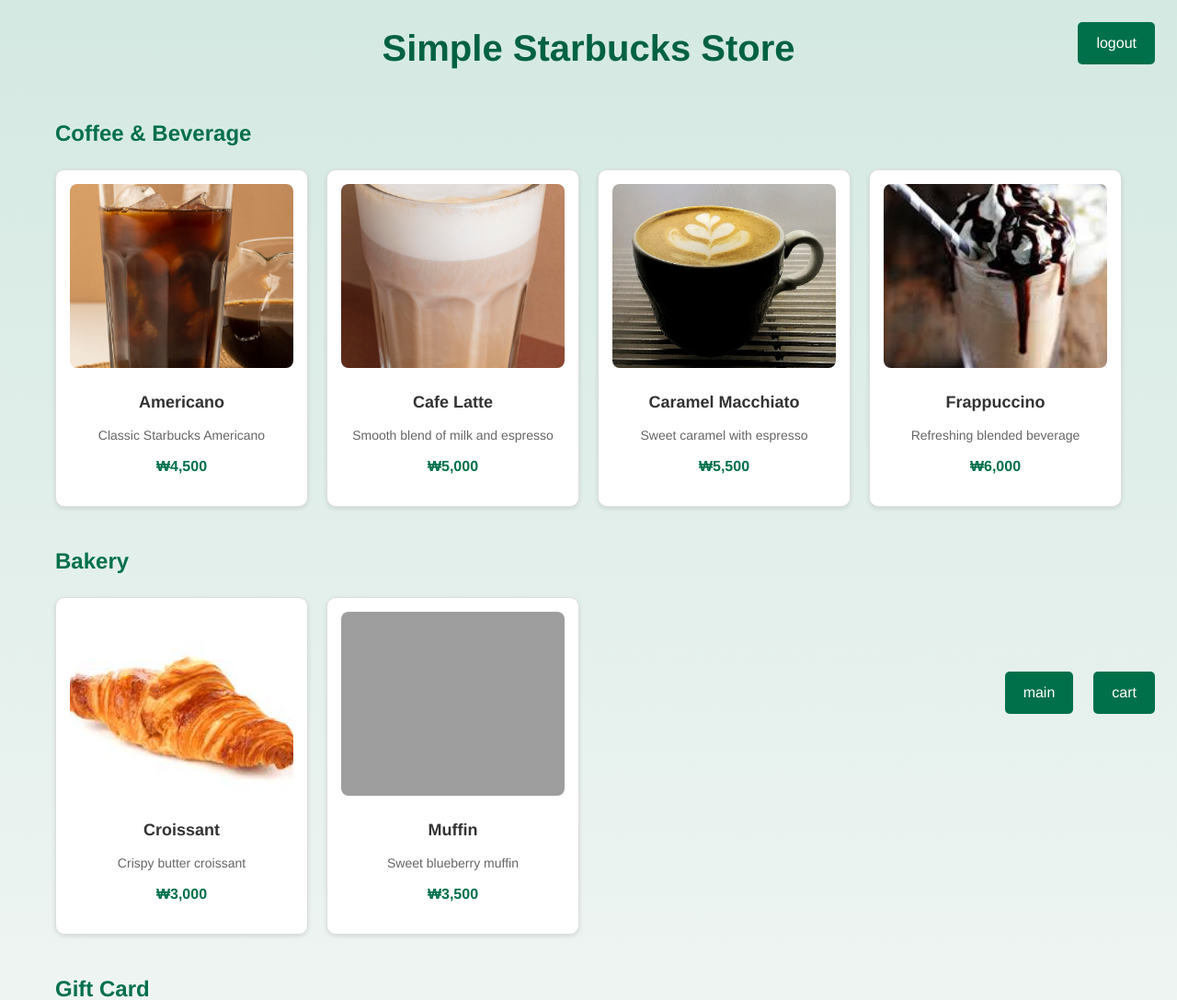
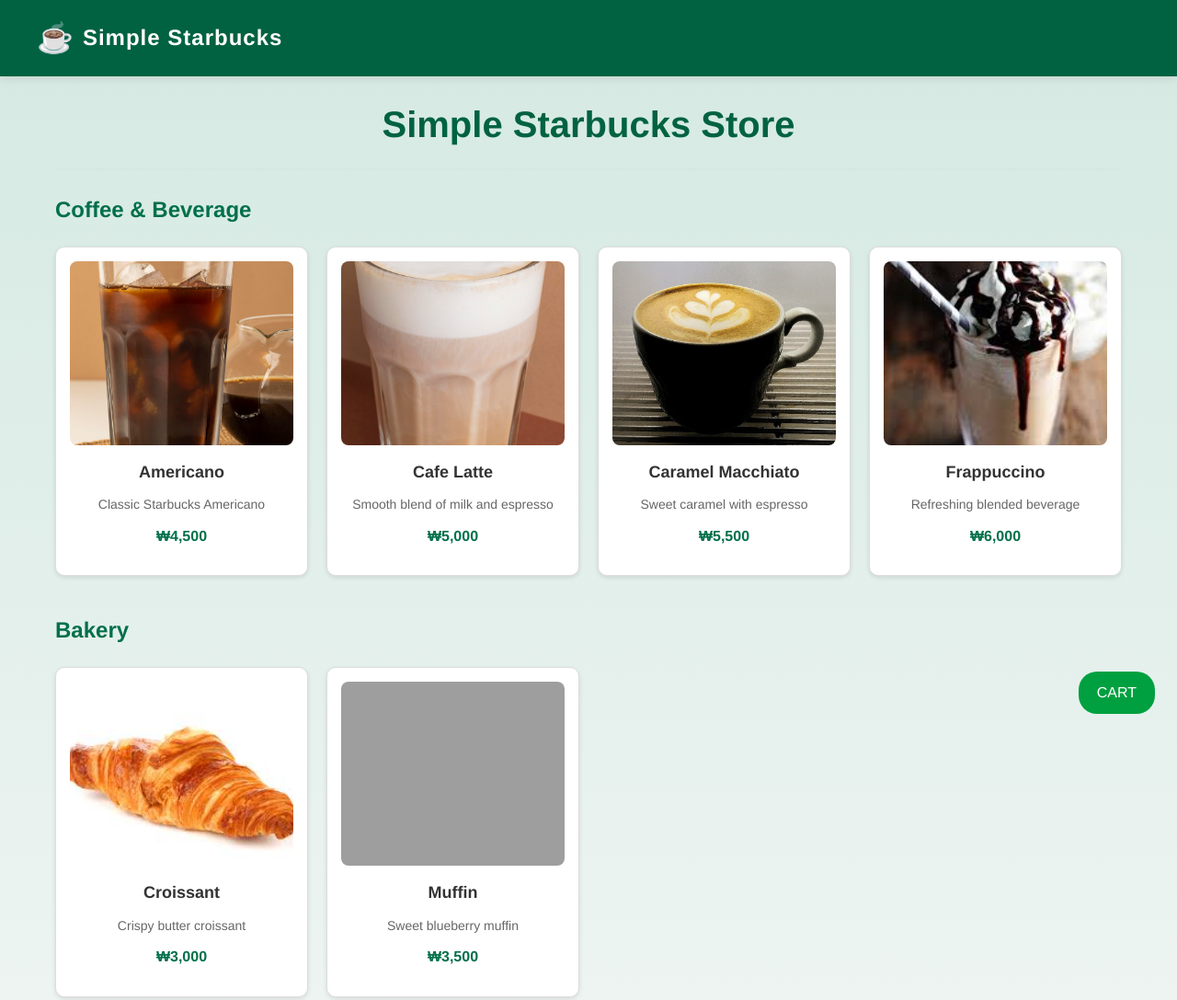
Before and after one commit to JinhyukKo/Simple_Starbucks_v2.0, a PHP site: page /commerce/store.php in a window 1280 px wide. Shown: the top 1087 px of the page at 92% size. Run offline with PHP 8.4, Linux system fonts and the light colour scheme; the visitor is signed in with stand-in values (Sample User, id 1); data comes from the database, SQL or seed files in the repository; grey boxes are pictures that could not be loaded.

Commit message:
fix style of store.php

```diff
--- a/commerce/store.php
+++ b/commerce/store.php
@@ -1,6 +1,7 @@
 <?php
 require_once '../auth/login_required.php';
 require_once '../config.php';
+include "../header.php";
 ?>
 
 <!DOCTYPE html>
@@ -15,11 +16,6 @@ require_once '../config.php';
 <body>
     <div class="store-container">
         <h1>Simple Starbucks Store</h1>
-            <div class="logout-btn">
-            <a href="../auth/logout.php" style="background: #00704A; color: white; padding: 10px 20px; text-decoration: none; border-radius: 5px;">
-                    logout
-            </a>
-            </div>
 
         <?php
         // 카테고리 순서 정의
@@ -224,11 +220,8 @@ require_once '../config.php';
         });
     </script>
         <div class="bottom-actions">
-            <a href="../index.php" style="background: #00704A; color: white; padding: 10px 20px; text-decoration: none; border-radius: 5px; margin-right: 10px;">
-                main
-            </a>
-            <a href="cart.php" style="background: #00704A; color: white; padding: 10px 20px; text-decoration: none; border-radius: 5px;">
-                cart
+            <a href="cart.php" style="background: #00a040; color: white; padding: 10px 20px; text-decoration: none; border-radius: 20px;">
+                 CART
             </a>
         </div>
 </body>
```
